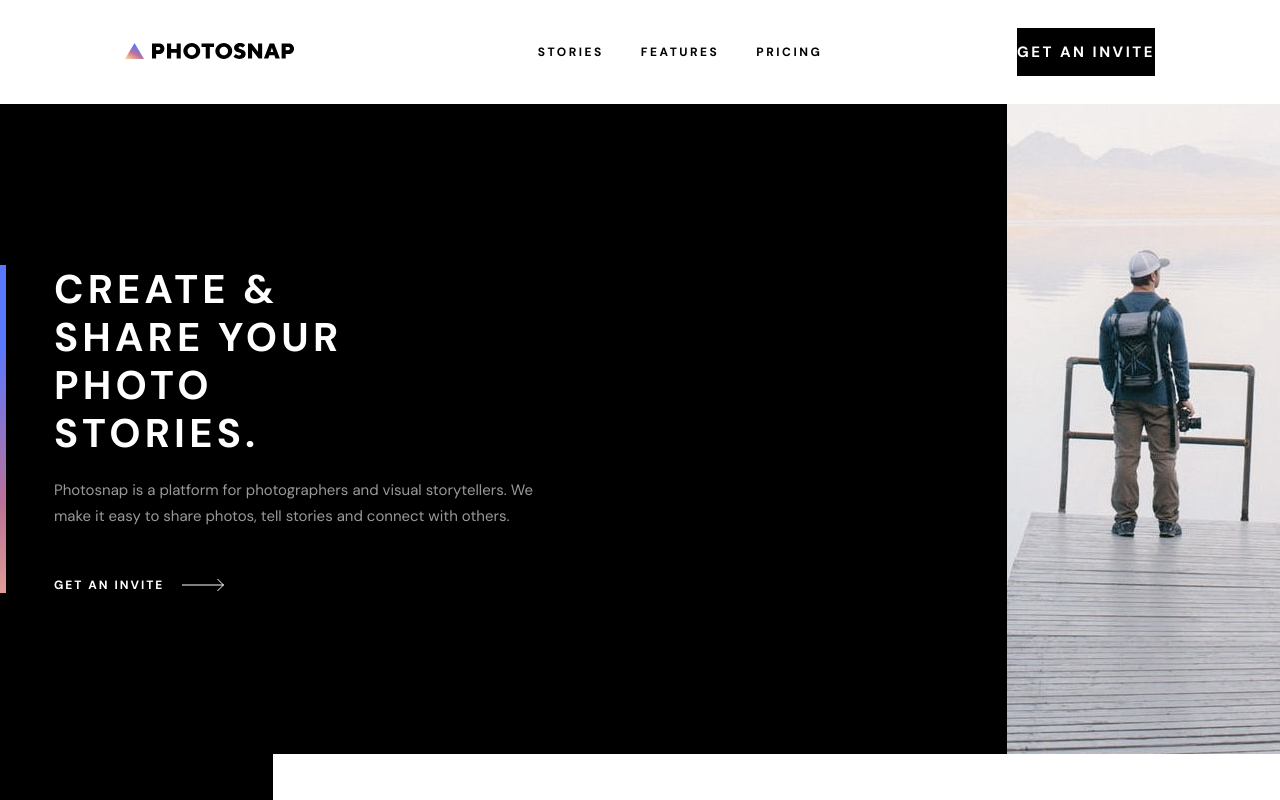
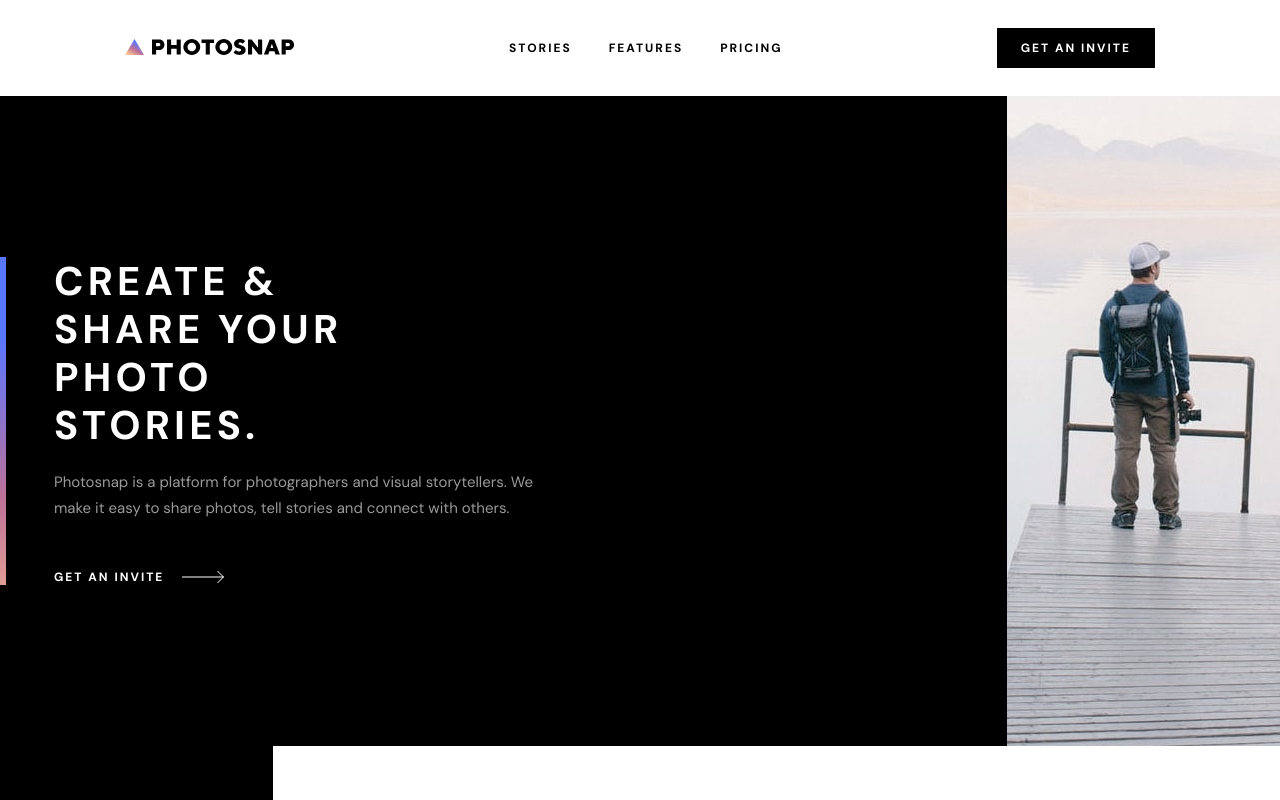
Before and after one commit to AlbertBabaiani/photosnap, an Angular app: page / in a window 1280 px wide. Shown: the top 800 px of the page. Built offline with nearby package versions, Linux system fonts and the light colour scheme.

Commit message:
add fully functional navbar

```diff
--- a/src/app/layout/navbar/navbar.html
+++ b/src/app/layout/navbar/navbar.html
@@ -3,7 +3,6 @@
     <img src="assets/images/shared/desktop/logo.svg" alt="Photosnap" />
   </a>
 
-  <!-- Mobile Menu Toggle Button -->
   <button
     class="mobile-toggle"
     (click)="toggleMenu()"
--- a/src/app/layout/navbar/navbar.scss
+++ b/src/app/layout/navbar/navbar.scss
@@ -65,6 +65,7 @@
 
   background-color: var(--white);
 
+  flex-grow: 1;
   display: flex;
   flex-direction: column;
   align-items: center;
@@ -83,6 +84,19 @@
     opacity: 1;
     visibility: visible;
     transform: translate(-50%, 0);
+  }
+
+  @media (min-width: 768px) {
+    opacity: 1;
+    visibility: visible;
+    position: static;
+    transform: unset;
+    box-shadow: unset;
+    padding: 0;
+
+    flex-direction: row;
+    justify-content: space-between;
+    align-items: center;
   }
 }
 
@@ -113,6 +127,20 @@
       outline-offset: 4px;
     }
   }
+
+  @media (min-width: 768px) {
+    margin: 0 auto;
+
+    flex-direction: row;
+    justify-content: space-between;
+    align-items: center;
+    gap: 3.7rem;
+
+    a {
+      font-size: 1.2rem;
+      letter-spacing: 2px;
+    }
+  }
 }
 
 .nav-separator {
@@ -120,6 +148,10 @@
   border: none;
   border-top: 1px solid rgba(0, 0, 0, 0.25);
   margin-block: 2.2rem;
+
+  @media (min-width: 768px) {
+    display: none;
+  }
 }
 
 .btn {
@@ -149,45 +181,13 @@
   &:focus-visible {
     outline: 2px solid var(--black);
   }
-}
 
-/* --- Tablet & Desktop Layout --- */
-@media (min-width: 768px) {
-  .nav-menu {
-    /* Reset mobile positioning */
-    position: static;
-    transform: none;
+  @media (min-width: 768px) {
+    font-size: 1.2rem;
+    letter-spacing: 2px;
     width: auto;
-    background-color: transparent;
-    padding: 0;
-    box-shadow: none;
+    height: auto;
 
-    /* Force visible regardless of is-open state */
-    opacity: 1;
-    visibility: visible;
-
-    /* Transform to horizontal layout */
-    flex-direction: row;
-    justify-content: space-between;
-    flex-grow: 1; /* Pushes links to center and button to right */
-    margin-left: 4.8rem; /* Space between logo and links */
-  }
-
-  .nav-links {
-    flex-direction: row;
-    gap: 3.7rem;
-    margin: 0 auto; /* Centers the links perfectly */
-
-    a {
-      font-size: 1.2rem; /* Slightly smaller text on desktop */
-    }
-  }
-
-  .nav-separator {
-    display: none; /* Hide the gray line on desktop */
-  }
-
-  .btn-dark {
-    width: auto; /* Revert from full-width mobile button */
+    padding: 1.2rem 2.4rem;
   }
 }
```
